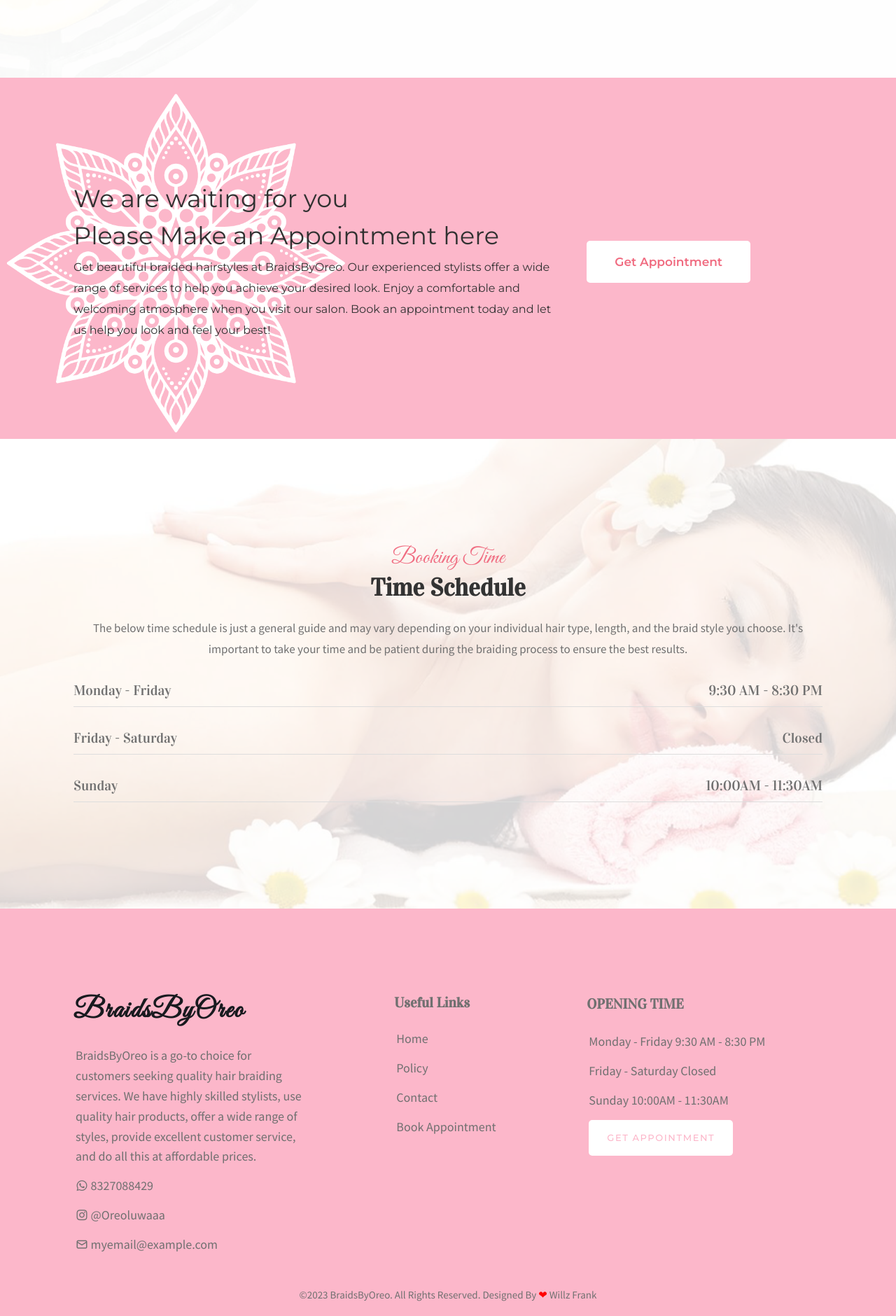
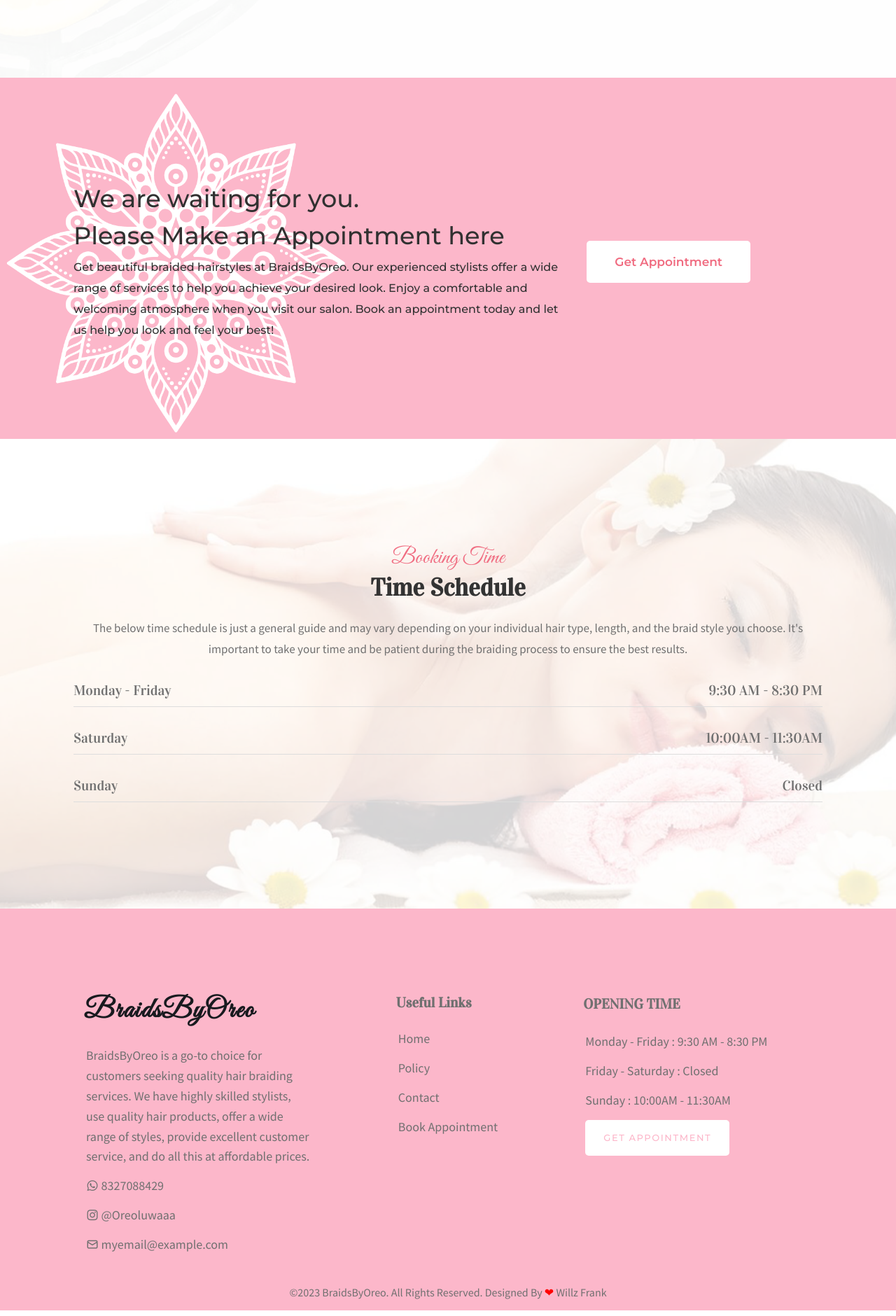
Before and after one commit to willzfrank/BraidsByOreo, a PHP site: page / in a window 1280 px wide. Shown: the part 2628-4508 px from the top of the page at 70% size. Run offline with PHP 8.4, Linux system fonts and the light colour scheme.

Commit message:
refactored section appoiment

```diff
--- a/css/index.css
+++ b/css/index.css
@@ -927,6 +927,7 @@ header {
   line-height: 45px;
   font-weight: 300;
   text-align: left;
+  font-weight: 500;
   margin-bottom: 0.5rem;
   font-family: var(--font-minor);
   color: #313131;
@@ -935,7 +936,7 @@ header {
 .subscriptionleft__view p {
   margin: 0px 0px 30px 0px;
   font-size: 16px;
-  font-weight: 400;
+  font-weight: 500;
   line-height: 30px;
   text-align: left;
   color: #313131;
@@ -996,6 +997,11 @@ header {
   line-height: 1.5;
 }
 
+.subscription__right a:hover {
+  transform: translateY(-2px);
+  box-shadow: 0px 2px 6px rgba(0, 0, 0, 0.3);
+}
+
 @media screen and (max-width: 1200px) {
   .subscription__view {
     max-width: 1140px;
@@ -1040,7 +1046,7 @@ header {
   }
 }
 
-/* SCHEDULE */
+/* ==================          SCHEDULE              ===================*/
 
 .schedule__view {
   background-image: url('../assets/18.jpg');
@@ -1081,10 +1087,6 @@ header {
   position: relative;
   z-index: 3;
   text-align: center;
-  /* display: flex;
-  align-items: center;
-  justify-content: center;
-  flex-direction: column; */
 }
 
 .schedule__title {
@@ -1128,6 +1130,8 @@ header {
   font-family: var(--font-header);
 }
 
+/* ==========                   FOOTER          ================*/
+
 footer {
   padding: 120px 0 0px;
   background: var(--main-color);
@@ -1136,12 +1140,7 @@ footer {
 
 .footer__view {
   display: flex;
-  -ms-flex-wrap: wrap;
   flex-wrap: wrap;
-  margin-right: -15px;
-  margin-left: -15px;
-  display: flex;
-  /* align-items: center; */
   justify-content: space-between;
 }
 
@@ -1149,6 +1148,7 @@ footer {
 .uil-whatsapp,
 .uil-envelope-alt {
   color: #707070;
+  transition: all 0.3s ease-in-out;
 }
 
 .uil-whatsapp:hover {
@@ -1164,7 +1164,6 @@ footer {
 }
 
 .footer__right {
-  -ms-flex: 0 0 33.333333%;
   flex: 0 0 33.333333%;
   max-width: 33.333333%;
   position: relative;
@@ -1176,6 +1175,7 @@ footer {
   font-size: 16px;
   line-height: 1.6;
   font-family: var(--font-body);
+  transition: all 0.3s ease-in-out;
 }
 
 .name__link {
@@ -1238,6 +1238,7 @@ footer ul li {
   text-transform: uppercase;
   letter-spacing: 1.56px;
   font-family: var(--font-minor);
+  cursor: pointer;
 }
 
 .footer__btn:hover {
@@ -1252,14 +1253,9 @@ footer ul li {
   align-items: center;
   justify-content: center;
   padding-bottom: 1rem;
-}
-.copyright {
-  text-align: center;
-  font-size: 15px;
-  font-weight: 500;
-  line-height: 28px;
   font-family: var(--font-body);
 }
+
 @media screen and (max-width: 992px) {
   .footer__right {
     -ms-flex: 0 0 33.333333%;
--- a/index.html
+++ b/index.html
@@ -207,7 +207,7 @@
       <div class="subscription__view">
         <div class="subscription__content">
           <div class="subscriptionleft__view">
-            <h3>We are waiting for you</h3>
+            <h3>We are waiting for you.</h3>
             <h3 class="h3__two">Please Make an Appointment here</h3>
             <p>
               Get beautiful braided hairstyles at BraidsByOreo. Our experienced
@@ -244,15 +244,12 @@
             </h6>
           </div>
           <div class="booking__timeview">
-            <h6>
-              Friday - Saturday
-              <span>Closed</span>
-            </h6>
+            <h6>Saturday <span>10:00AM - 11:30AM</span></h6>
           </div>
           <div class="booking__timeview">
             <h6>
               Sunday
-              <span>10:00AM - 11:30AM</span>
+              <span>Closed</span>
             </h6>
           </div>
         </div>
@@ -308,15 +305,15 @@
             <h3>OPENING TIME</h3>
             <ul>
               <li>
-                Monday - Friday
+                Monday - Friday :
                 <span>9:30 AM - 8:30 PM</span>
               </li>
               <li>
-                Friday - Saturday
+                Friday - Saturday :
                 <span>Closed</span>
               </li>
               <li>
-                Sunday
+                Sunday :
                 <span>10:00AM - 11:30AM</span>
               </li>
               <li class="footer__btn">
@@ -329,7 +326,7 @@
           <p class="copyright">
             ©<span id="currentYear"></span> BraidsByOreo. All Rights Reserved.
             Designed By <span style="color: red">&#10084;</span>
-            <span class='name__link'>
+            <span class="name__link">
               <a
                 href="https://www.linkedin.com/in/godswill-udoh/"
                 target="_blank"
```
